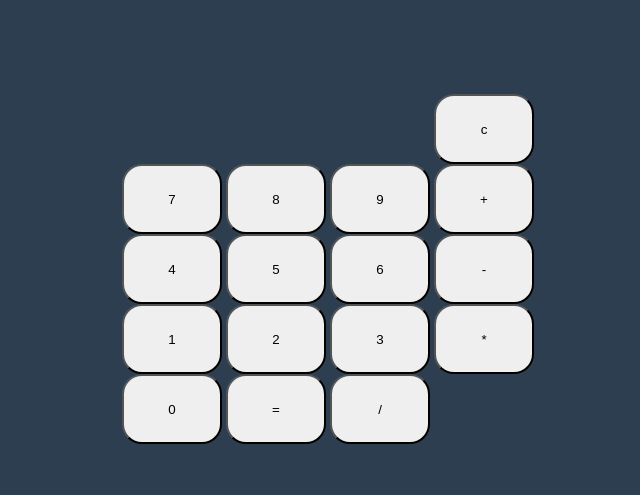
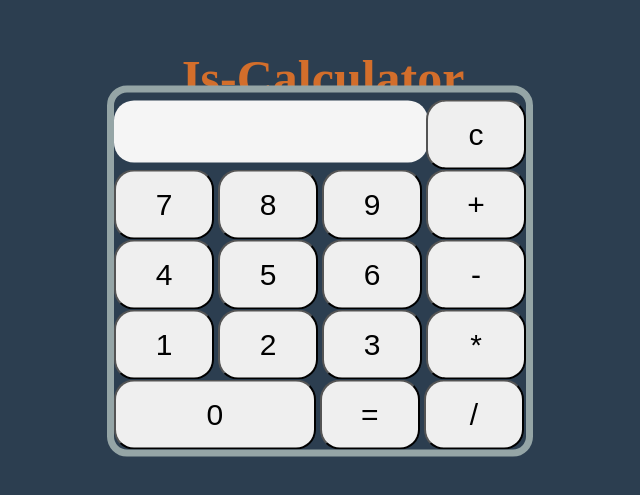
Before and after one commit to jeichlcof/javascript-calculator, a plain HTML site: page index.html in a window 1280 px wide. Shown: the part 129-624 px from the top of the page, without its empty margins (320-960 px from the left). Drawn offline with Linux system fonts and the light colour scheme.

Commit message:
calculatying function

```diff
--- a/index.css
+++ b/index.css
@@ -1,18 +1,34 @@
 * {
   font: sans-serif;
 }
+
 body {
+  background-color: #2c3e50;
+}
+.main {
   background-color: #2c3e50;
   position: absolute;
   top: 50%;
   left: 50%;
   transform: translateX(-50%) translateY(-50%);
+  border: 7px solid #95a5a6;
+  padding-top: 27px;
+  border-radius: 20px;
 }
 
 .inicialize {
   position: absolute;
   right: 0px;
-  top: -20px;
+  top: 7px;
+}
+
+h1 {
+  position: absolute;
+  left: 50%;
+  top: 18%;
+  transform: translateX(-50%);
+  font-size: 50px;
+  color: #d36e2b;
 }
 
 .form {
@@ -24,18 +40,22 @@ body {
   position: relative;
   width: 310px;
   height: 60px;
-  color: whitesmoke;
+  color: rgb(182, 182, 182);
   border: 5px;
-  background-color: #2c3e50;
+  background-color: whitesmoke;
   font-size: 25px;
   top: -19px;
+  border-radius: 20px;
 }
 .button {
   width: 100px;
   height: 70px;
   border-radius: 20px;
+  font-size: 30px;
 }
-
+.button-zero {
+  width: 49%;
+}
 .inputLine {
   display: flex;
 }
--- a/index.html
+++ b/index.html
@@ -7,10 +7,11 @@
     <link href="index.css" rel="stylesheet" />
   </head>
   <body>
+    <h1>Js-Calculator</h1>
     <div class="main">
       <div class="inputLine">
         <form class="form">
-          <input class="inputBar" />
+          <input class="inputBar" type="text" />
         </form>
         <button onclick class="button inicialize">c</button>
       </div>
@@ -33,7 +34,7 @@
         <button onclick="output('*')" class="button">*</button>
       </div>
       <div>
-        <button onclick="output(0)" class="button">0</button>
+        <button onclick="output(0)" class="button button-zero">0</button>
         <button onclick="equal()" class="button">=</button>
         <button onclick="output('/')" class="button">/</button>
       </div>
--- a/index.js
+++ b/index.js
@@ -0,0 +1,14 @@
+const number = document.querySelector("button");
+const form = document.querySelector("form"),
+  input = form.querySelector("input");
+
+function output(num) {
+  input.value = input.value + num;
+}
+
+function equal() {
+  let exp = input.value;
+  exp = eval(exp);
+  console.log(exp);
+  input.value = exp;
+}
```
